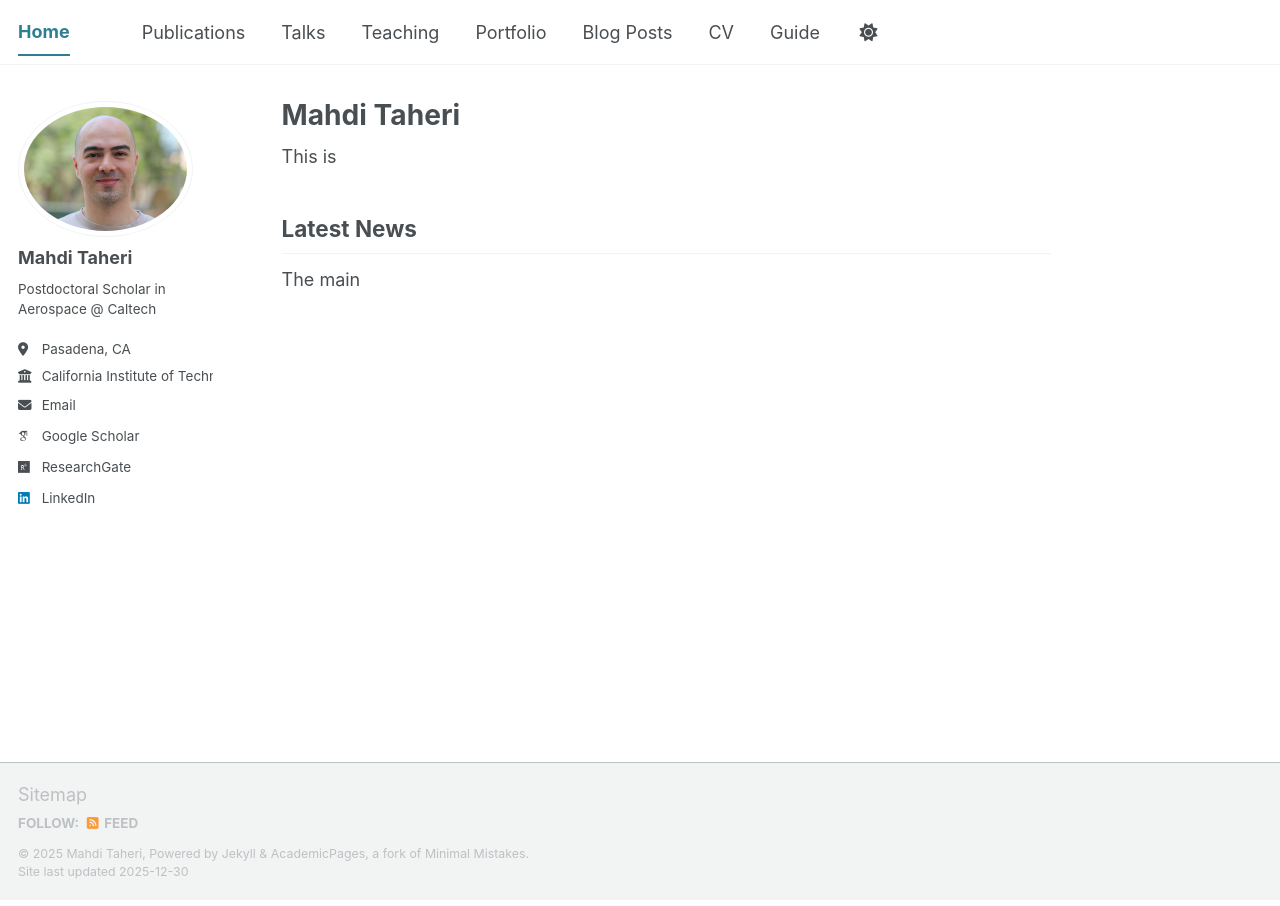
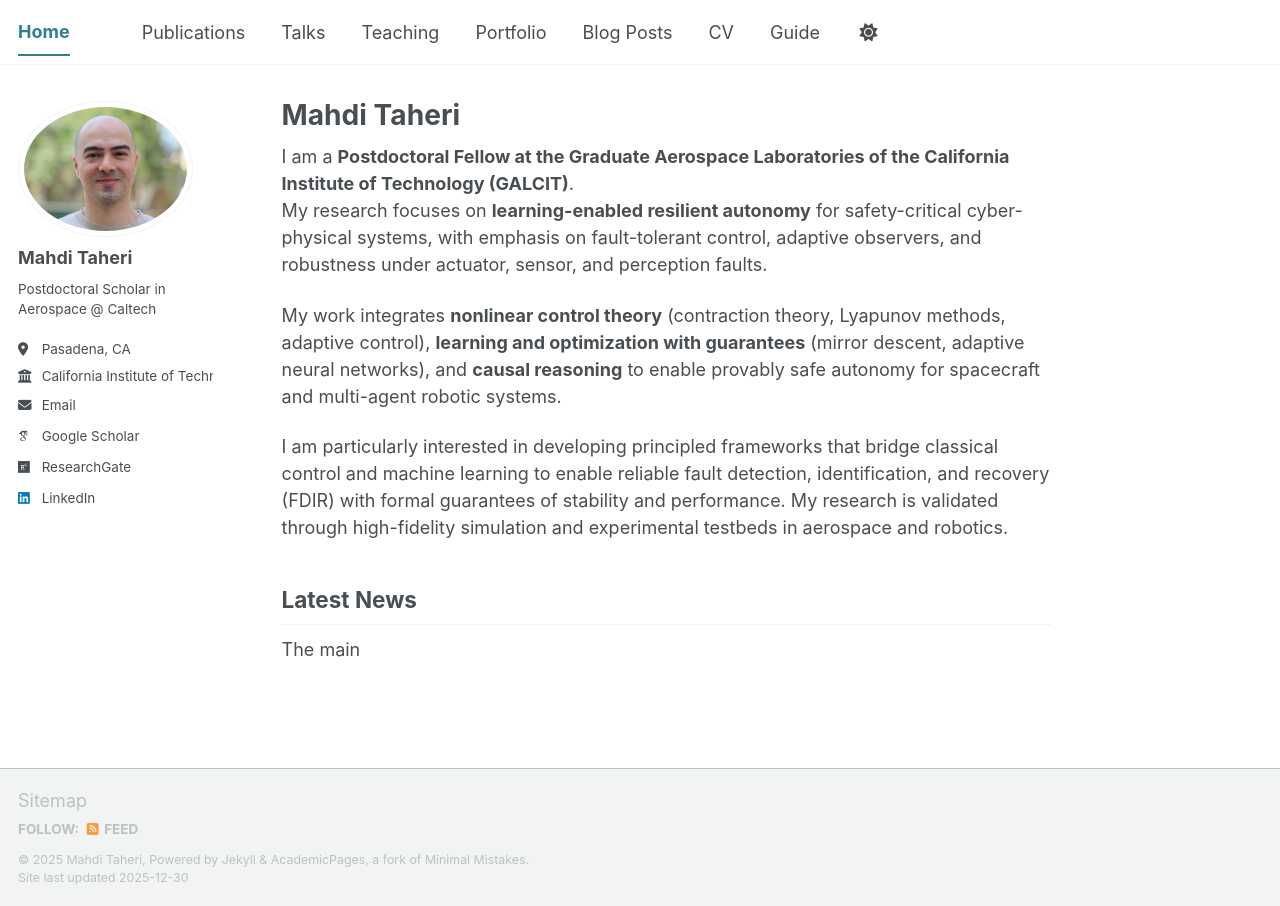
Before and after one commit to mtaheriee/mtaheriee.github.io, a Jekyll site: the page built from _pages/about.md, in a window 1280 px wide. Built offline with Jekyll 4.4.1, drawn with Linux system fonts in a browser that asks for light colours; some web fonts are replaced; a script bundle is joined from its source files by our own code; library files that are not in the unit come from our copies.

Commit message:
Update about.md

```diff
--- a/_pages/about.md
+++ b/_pages/about.md
@@ -7,7 +7,12 @@ redirect_from:
   - /about.html
 ---
 
-This is
+I am a **Postdoctoral Fellow at the Graduate Aerospace Laboratories of the California Institute of Technology (GALCIT)**.
+My research focuses on **learning-enabled resilient autonomy** for safety-critical cyber-physical systems, with emphasis on fault-tolerant control, adaptive observers, and robustness under actuator, sensor, and perception faults.
+
+My work integrates **nonlinear control theory** (contraction theory, Lyapunov methods, adaptive control), **learning and optimization with guarantees** (mirror descent, adaptive neural networks), and **causal reasoning** to enable provably safe autonomy for spacecraft and multi-agent robotic systems.
+
+I am particularly interested in developing principled frameworks that bridge classical control and machine learning to enable reliable fault detection, identification, and recovery (FDIR) with formal guarantees of stability and performance. My research is validated through high-fidelity simulation and experimental testbeds in aerospace and robotics.
 
 
 
```
